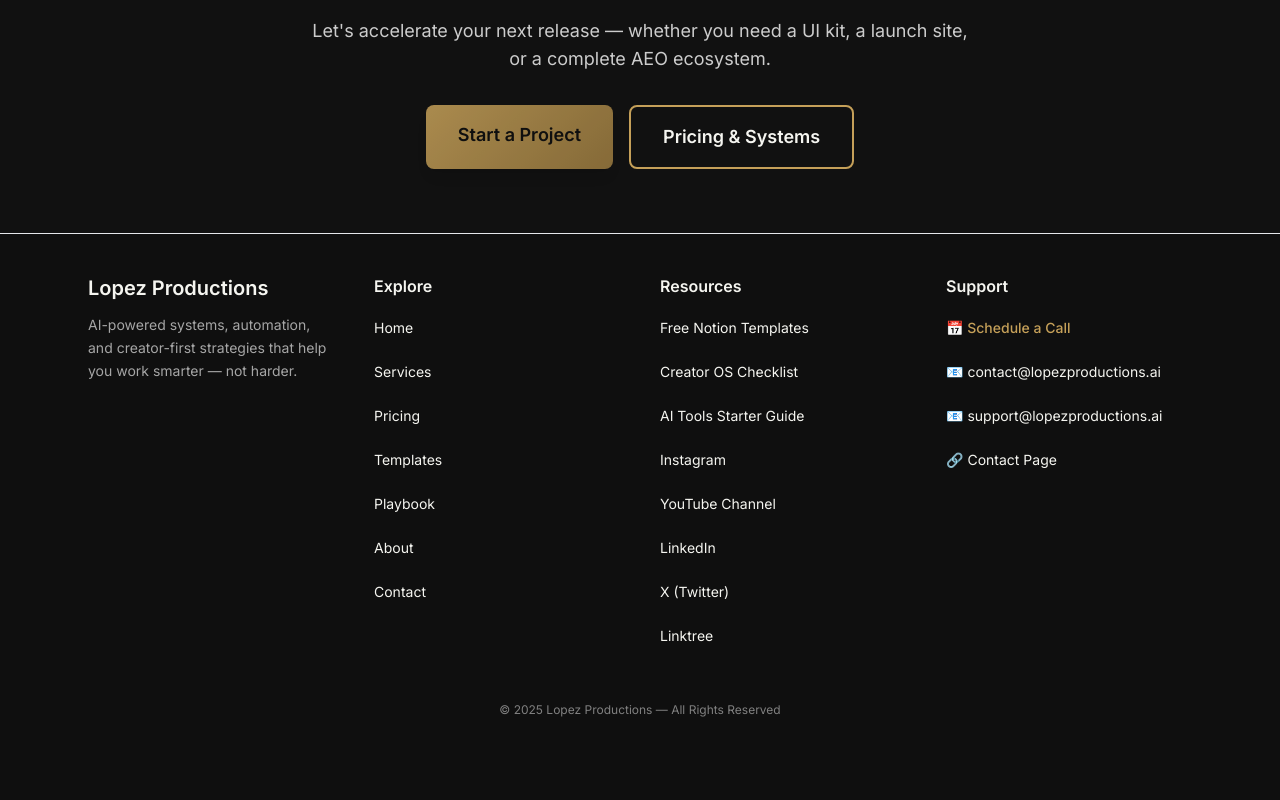
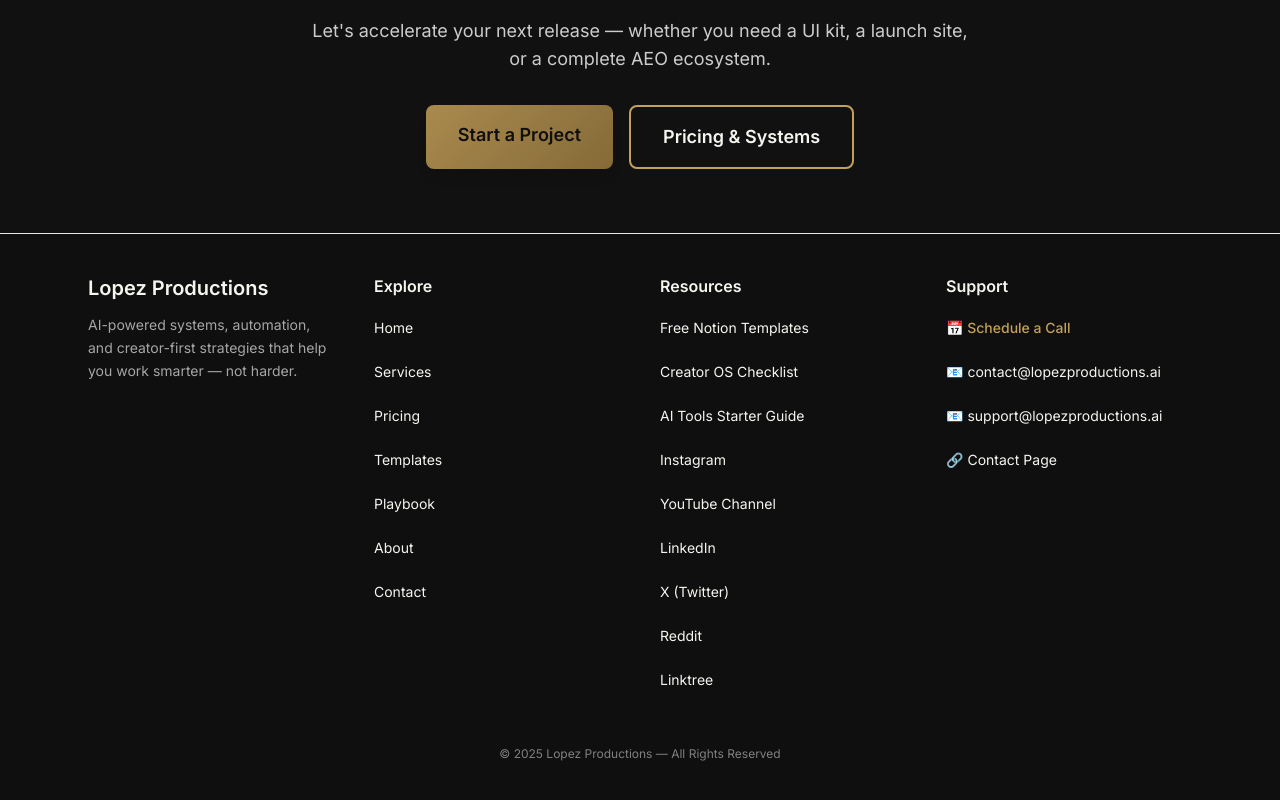
Before and after one commit to LopezProductions/lopez-productions-ai, a Next.js app: page / in a window 1280 px wide. Shown: the part 4059-4859 px from the top of the page. Built offline with nearby package versions, Linux system fonts and the light colour scheme; a web font is replaced by a local one.

Commit message:
Add Reddit link to footer and organization schema

```diff
--- a/app/layout.tsx
+++ b/app/layout.tsx
@@ -86,7 +86,8 @@
                 "https://www.instagram.com/lopezproductions_",
                 "https://www.youtube.com/@LopezWorkflows",
                 "https://www.linkedin.com/company/lopez-productions",
-                "https://x.com/LopezProdx"
+                "https://x.com/LopezProdx",
+                "https://www.reddit.com/user/LopezProductions/"
               ]
             })
           }}
--- a/components/Footer.tsx
+++ b/components/Footer.tsx
@@ -39,6 +39,7 @@
             <li className="py-2"><a href="https://www.youtube.com/@LopezWorkflows" target="_blank" rel="noopener noreferrer" className="hover:underline focus:outline-none focus-visible:ring-2 focus-visible:ring-accent rounded inline-block">YouTube Channel</a></li>
             <li className="py-2"><a href="https://www.linkedin.com/company/lopez-productions" target="_blank" rel="noopener noreferrer" className="hover:underline focus:outline-none focus-visible:ring-2 focus-visible:ring-accent rounded inline-block">LinkedIn</a></li>
             <li className="py-2"><a href="https://x.com/LopezProdx" target="_blank" rel="noopener noreferrer" className="hover:underline focus:outline-none focus-visible:ring-2 focus-visible:ring-accent rounded inline-block">X (Twitter)</a></li>
+            <li className="py-2"><a href="https://www.reddit.com/user/LopezProductions/" target="_blank" rel="noopener noreferrer" className="hover:underline focus:outline-none focus-visible:ring-2 focus-visible:ring-accent rounded inline-block">Reddit</a></li>
             <li className="py-2"><a href="https://linktr.ee/lopezproductions" target="_blank" rel="noopener noreferrer" className="hover:underline focus:outline-none focus-visible:ring-2 focus-visible:ring-accent rounded inline-block">Linktree</a></li>
           </ul>
         </div>
```
